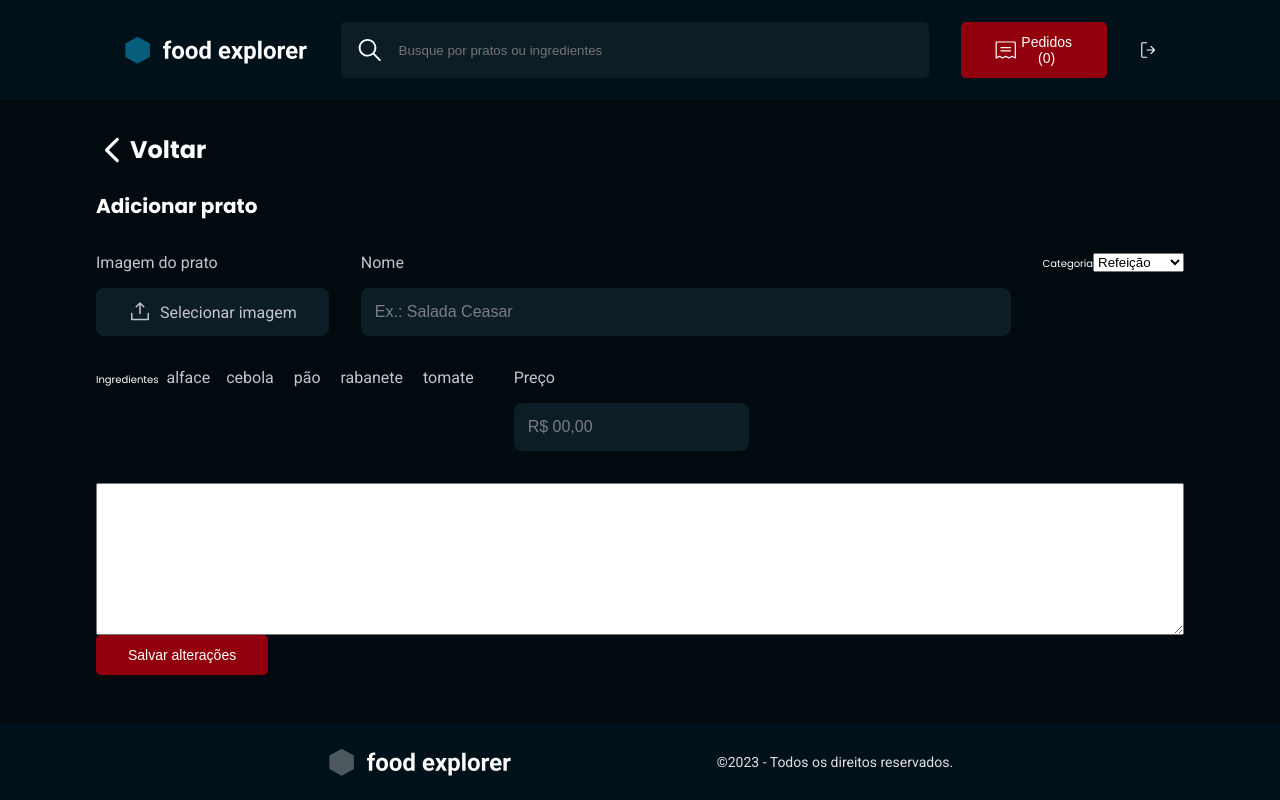
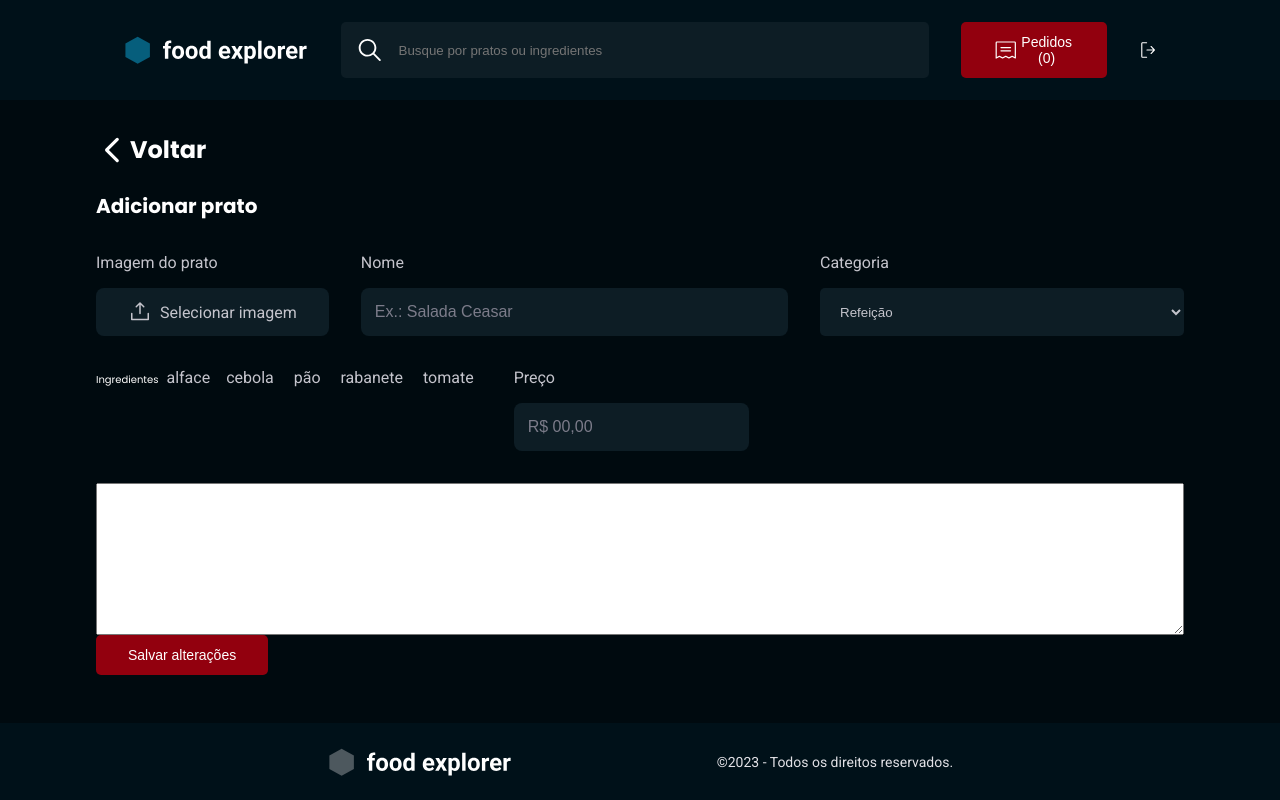
Before and after one commit to matheushnascimento/food-explorer, a React (Vite) app: page /create in a window 1280 px wide. Built offline with nearby package versions, Linux system fonts and the light colour scheme.

Commit message:
create Category select style at create page

```diff
--- /dev/null
+++ b/src/components/Select/index.jsx
@@ -0,0 +1,10 @@
+import { Container } from "./style";
+
+export function Select({ label, children }) {
+  return (
+    <Container>
+      <label>{label}</label>
+      <select>{children}</select>
+    </Container>
+  );
+}
--- /dev/null
+++ b/src/components/Select/style.js
@@ -0,0 +1,26 @@
+import styled from "styled-components";
+
+export const Container = styled.div`
+  display: flex;
+  flex-direction: column;
+  gap: 1.6rem;
+  label {
+    font-family: "Roboto", sans-serif;
+    color: ${({ theme }) => theme.COLORS.GRAY_100};
+    font-size: 1.6rem;
+  }
+
+  select {
+    width: 36.4rem;
+    height: 4.8rem;
+
+    padding: 1.6rem;
+
+    background: ${({ theme }) => theme.COLORS.BACKGROUND_800};
+
+    color: ${({ theme }) => theme.COLORS.GRAY_100};
+
+    border: none;
+    border-radius: 0.5rem;
+  }
+`;
--- a/src/pages/Create/index.jsx
+++ b/src/pages/Create/index.jsx
@@ -5,8 +5,10 @@ import { Footer } from "../../components/Footer";
 import { Header } from "../../components/Header";
 import { Ingredient } from "../../components/Ingredient";
 import { Input } from "../../components/Input";
+import { Select } from "../../components/Select";
 
 import { PiCaretLeftBold, PiUploadSimple } from "react-icons/pi";
+import { FaChevronDown } from "react-icons/fa";
 
 export function Create() {
   const ingredients = ["alface", "cebola", " pão", " rabanete", " tomate"];
@@ -38,20 +40,17 @@ export function Create() {
               id="name"
               placeholder="Ex.: Salada Ceasar"
             />
-            <div className="input-wrapper">
-              <label>Categoria</label>
-              <select>
-                <option>Refeição</option>
-                <option>Sobremesa</option>
-                <option>Bebida</option>
-              </select>
-            </div>
+            <Select label="Categoria">
+              <option>Refeição</option>
+              <option>Sobremesa</option>
+              <option>Bebida</option>
+              <FaChevronDown />
+            </Select>
           </section>
 
           <section>
             <div className="input-wrapper">
               <label>Ingredientes</label>
-
               {ingredients &&
                 ingredients.map(ingredient => (
                   <Ingredient title={ingredient} />
--- a/src/pages/Create/styles.js
+++ b/src/pages/Create/styles.js
@@ -40,6 +40,7 @@ export const Form = styled.form`
   flex-direction: column;
 
   gap: 3.2rem;
+
   section {
     display: flex;
     align-items: space-between;
```
